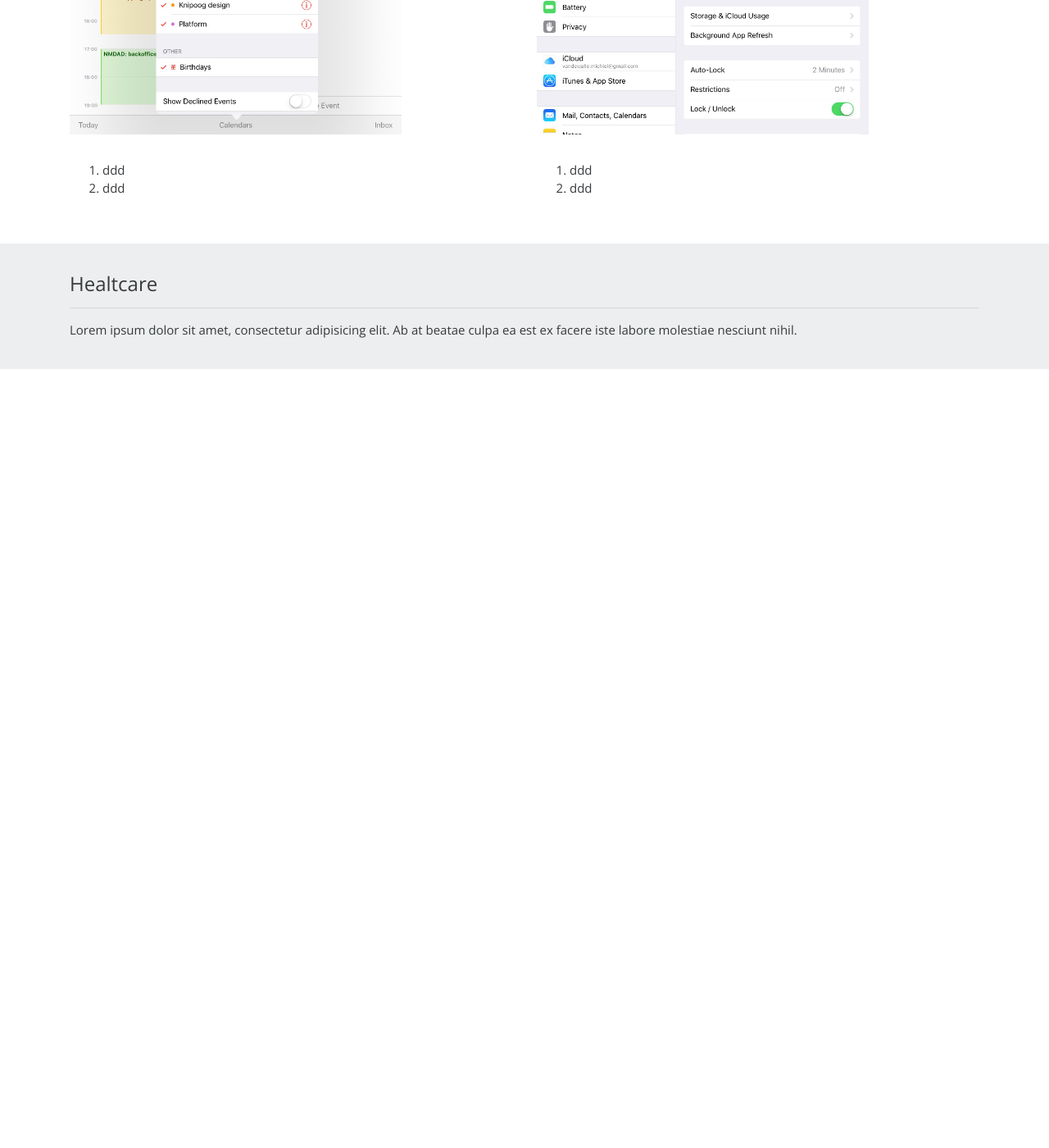
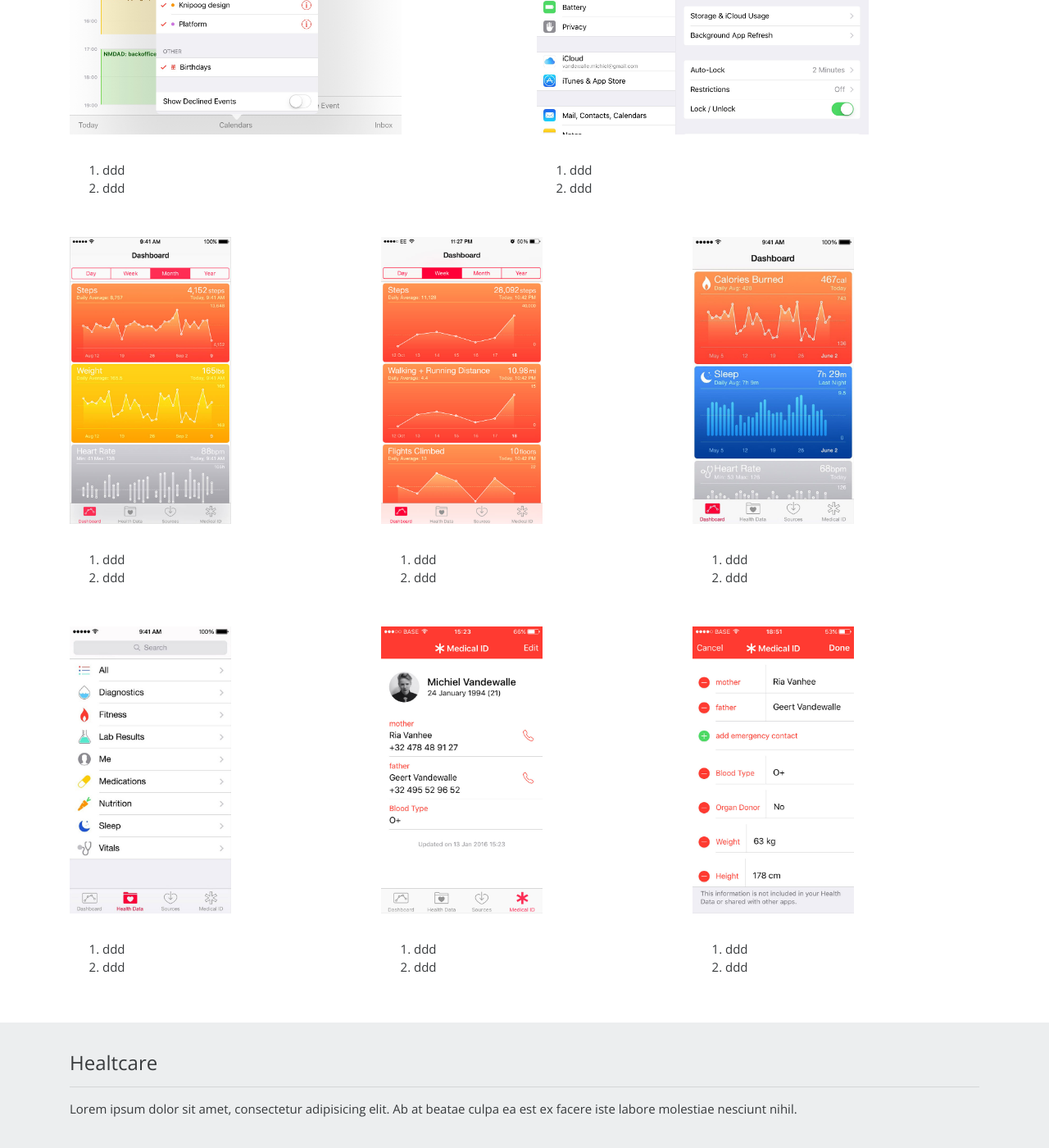
Before and after one commit to speedy2603/healthcare, a Jekyll site: the page built from research.md, in a window 1280 px wide and 1400 px high, scrolled down 10376 px. Shown: the whole window at 82% size. Built offline with Jekyll 4.4.1, drawn with Linux system fonts in a browser that asks for light colours; before the commit the page ends 10826 px from its top, so only the background shows below that.

Commit message:
[WIP] Updating ideaboard

```diff
--- a/_sass/ideaboard.scss
+++ b/_sass/ideaboard.scss
@@ -13,7 +13,7 @@
   }
 }
 
-$ideaboard: (1,2,3,4,5,6,7,8,9,10,11,12,13) !default;
+$ideaboard: (1,2,3,4,5,6,7,8,9,10,11,12,13,14,15,16,17,18,19,20) !default;
 
 @each $idea in $ideaboard {
   #idea-#{$idea} {
--- a/research.md
+++ b/research.md
@@ -390,6 +390,56 @@ Beweeg je muis over de afbeeldingen om de notaties te zien.
     </div>
 </div>
 
+<div class="row">
+    <div class="col-lg-4">
+        <span id="idea-15" class="c-ideaboard"></span>
+        <ol>
+            <li>ddd</li>
+            <li>ddd</li>
+        </ol>
+    </div>
+    <div class="col-lg-4">
+        <span id="idea-16" class="c-ideaboard"></span>
+        <ol>
+            <li>ddd</li>
+            <li>ddd</li>
+        </ol>
+    </div>
+    <div class="col-lg-4">
+        <span id="idea-17" class="c-ideaboard"></span>
+        <ol>
+            <li>ddd</li>
+            <li>ddd</li>
+        </ol>
+    </div>
+</div>
+
+<div class="row">
+    <div class="col-lg-4">
+        <span id="idea-18" class="c-ideaboard"></span>
+        <ol>
+            <li>ddd</li>
+            <li>ddd</li>
+        </ol>
+    </div>
+    <div class="col-lg-4">
+        <span id="idea-19" class="c-ideaboard"></span>
+        <ol>
+            <li>ddd</li>
+            <li>ddd</li>
+        </ol>
+    </div>
+    <div class="col-lg-4">
+        <span id="idea-20" class="c-ideaboard"></span>
+        <ol>
+            <li>ddd</li>
+            <li>ddd</li>
+        </ol>
+    </div>
+</div>
+
+
+
 {% comment %}
 <!-- ⚓ Hyperlinks -->
 {% endcomment %}
```
Also changed, not shown: img/ideaboard/idea-15.jpg (added), img/ideaboard/idea-16.jpg (added), img/ideaboard/idea-17.jpg (added), img/ideaboard/idea-18.jpg (added), img/ideaboard/idea-19.jpg (added), img/ideaboard/idea-20.jpg (added).
